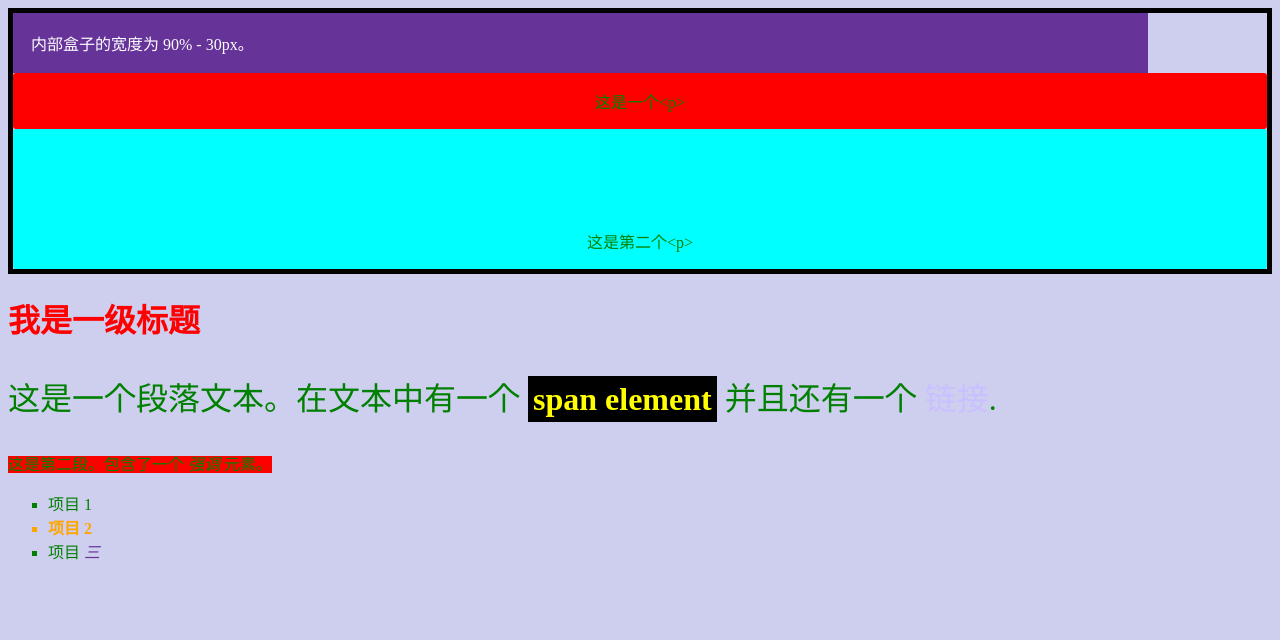
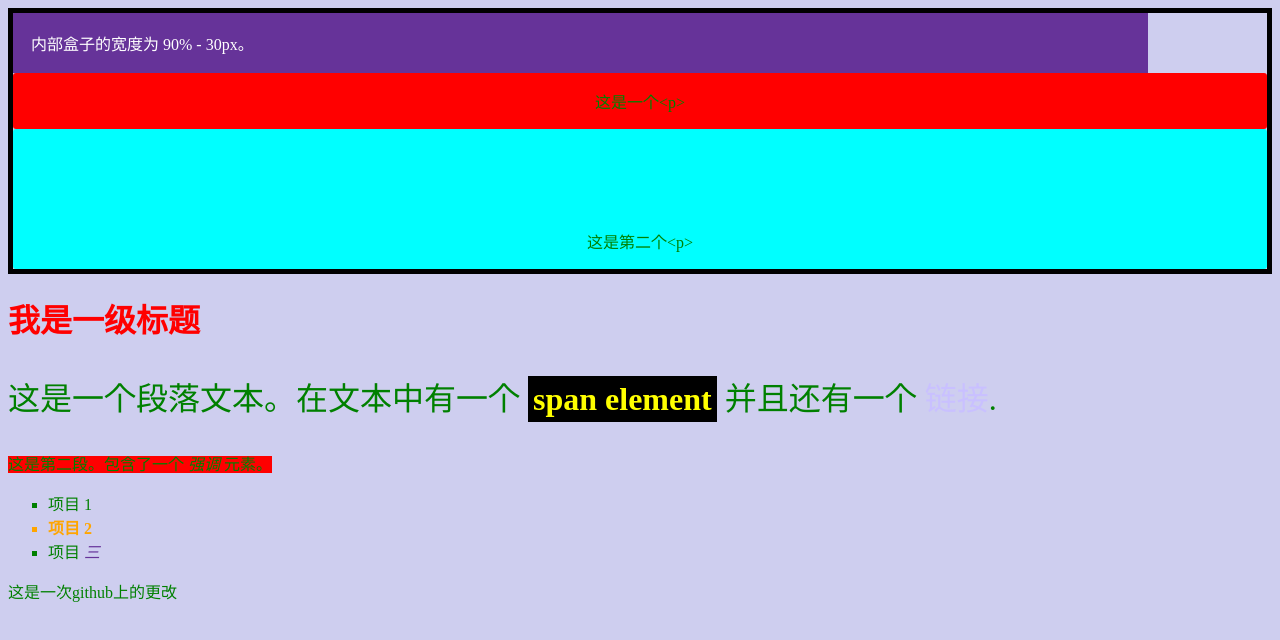
Before and after one commit to shalou66/web-projects, a plain HTML site: page test-css/index.html in a window 1280 px wide. Drawn offline with Linux system fonts and the light colour scheme.

Commit message:
Update index.html

```diff
--- a/test-css/index.html
+++ b/test-css/index.html
@@ -28,6 +28,9 @@
         <li class="special">项目 2</li>
         <li>项目 <em>三</em></li>
     </ol>
+
+    <p>这是一次github上的更改</p>
+
 </body>
 
 </html>
```
